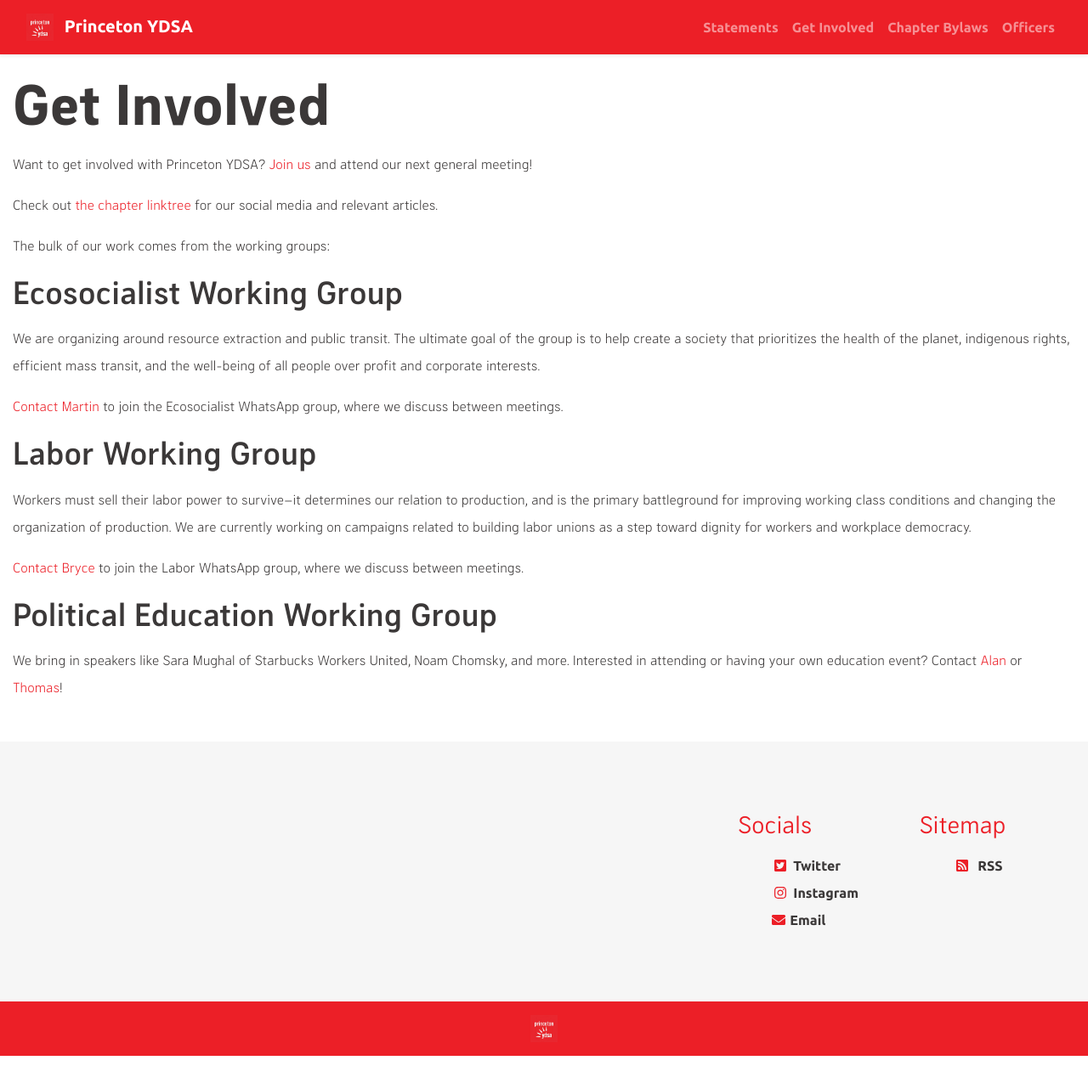
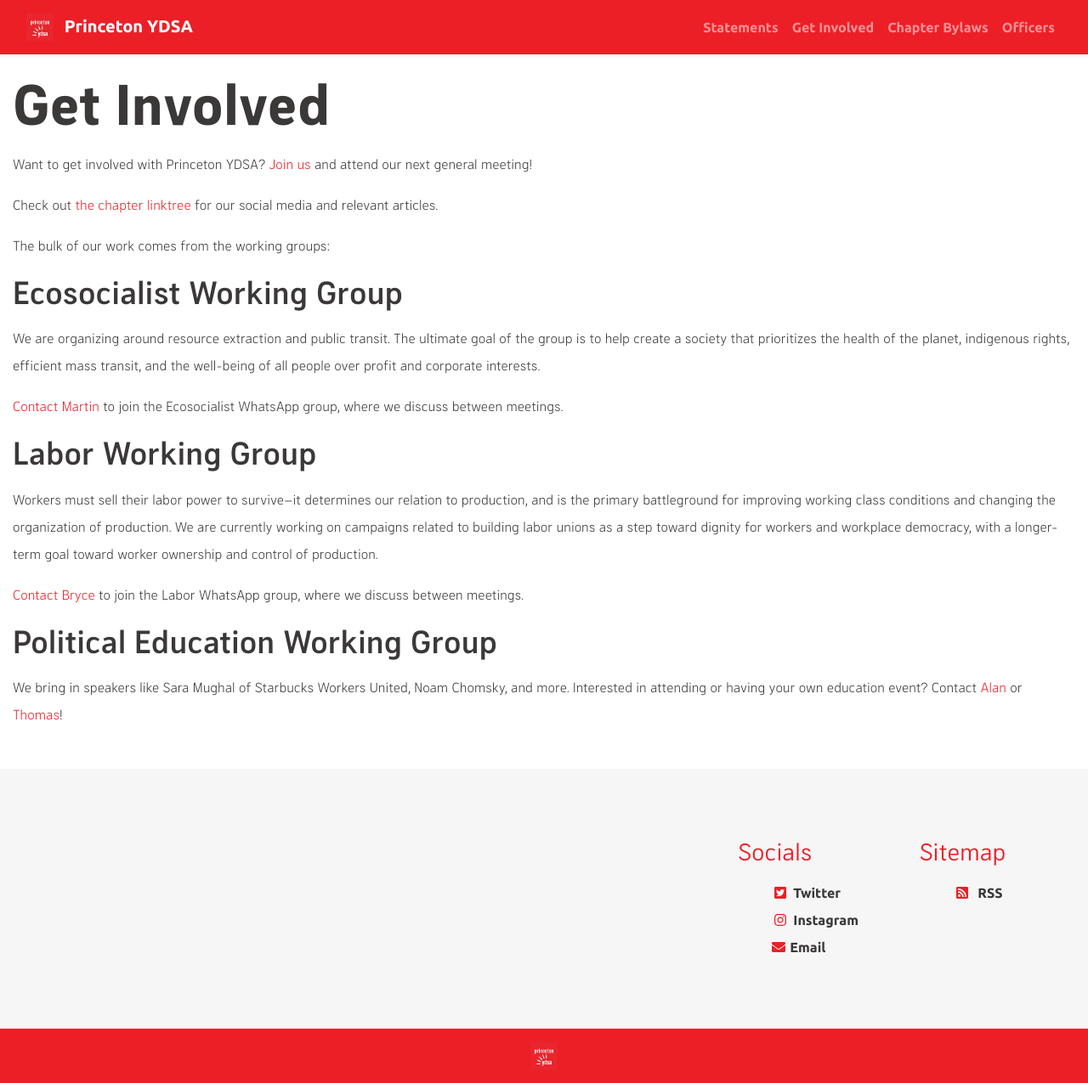
Before and after one commit to centralnjdsa-ntc/princetonydsa.github.io, a Jekyll site: the page built from _pages/get-involved.md, in a window 1280 px wide. Shown: the whole page at 85% size. Built offline with Jekyll 4.4.1, drawn with Linux system fonts in a browser that asks for light colours; before the commit the page ends 1243 px from its top, so only the background shows below that.

Commit message:
Update get-involved.md

```diff
--- a/_pages/get-involved.md
+++ b/_pages/get-involved.md
@@ -18,7 +18,7 @@
 
 ### Labor Working Group
 
-Workers must sell their labor power to survive--it determines our relation to production, and is the primary battleground for improving working class conditions and changing the organization of production. We are currently working on campaigns related to building labor unions as a step toward dignity for workers and workplace democracy.
+Workers must sell their labor power to survive--it determines our relation to production, and is the primary battleground for improving working class conditions and changing the organization of production. We are currently working on campaigns related to building labor unions as a step toward dignity for workers and workplace democracy, with a longer-term goal toward worker ownership and control of production.
 
 [Contact Bryce](mailto:brycespringfield@princeton.edu) to join the Labor WhatsApp group, where we discuss between meetings.
 
```
